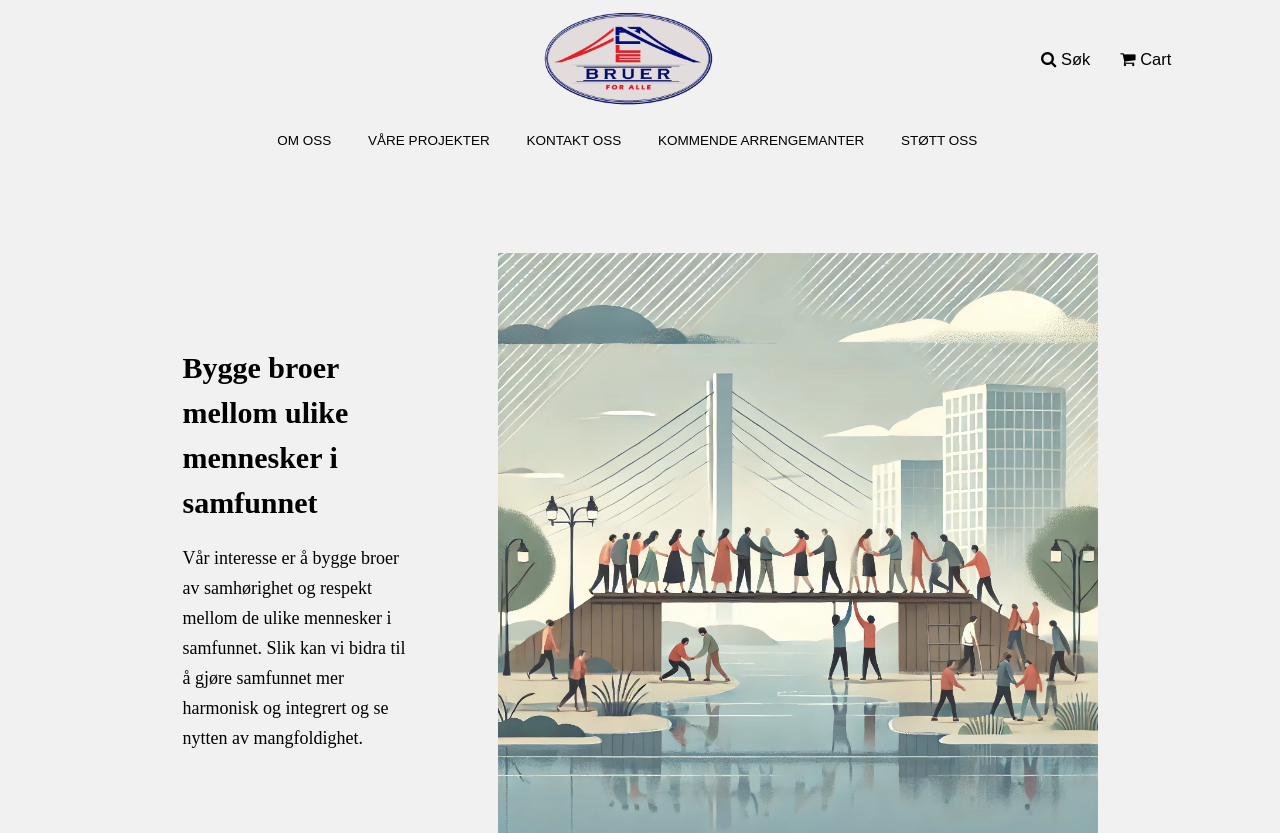
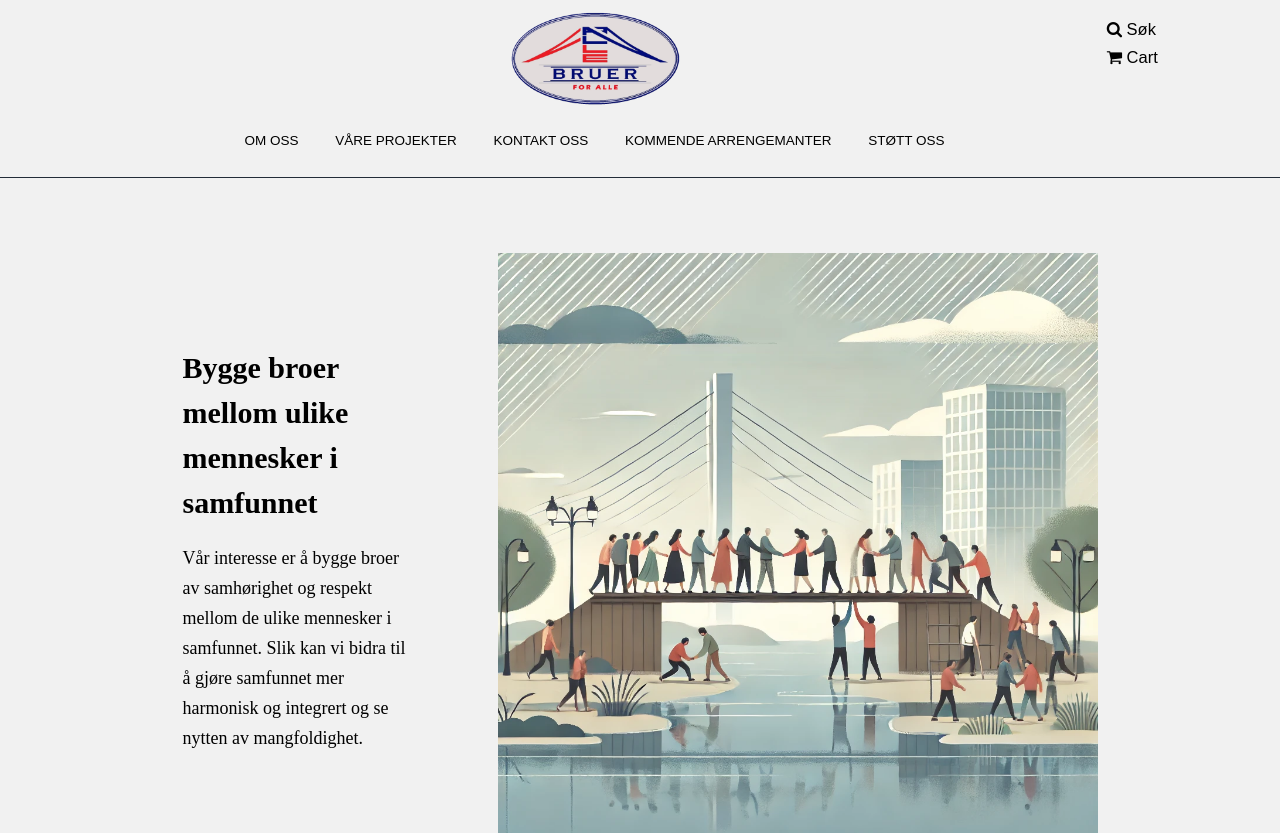
Before and after one commit to eyad207/bruer, a plain HTML site: page om_oss/om_oss.html in a window 1280 px wide. Shown: the top 833 px of the page. Drawn offline with nearby package versions, Linux system fonts and the light colour scheme.

Commit message:
fixed css

```diff
--- a/styles/style.css
+++ b/styles/style.css
@@ -45,6 +45,7 @@ header {
   top: 0;
   background-color: #f1f1f1;
   margin-bottom: 3.5rem;
+  border-bottom: solid 0.02rem #222c38;
 }
 header>nav {
   display: flex;
@@ -70,44 +71,6 @@ header>div a {
   font-size: 1.1rem;
 }
 
-.left-section,
-.right-section {
-  margin-top: 2rem;
-}
-
-.left-section ul,
-.right-section ul {
-  display: flex;
-  flex-direction: row;
-  justify-content: space-between;
-  gap: 2rem;
-  padding: 0;
-}
-
-.left-section {
-  width: 10rem;
-}
-
-.left-section li:hover {
-  cursor: pointer;
-}
-
-.left-section li:after {
-  content: '';
-  width: 0px;
-  height: 2px;
-  display: block;
-  background: black;
-  transition: 300ms;
-}
-
-.left-section li:hover:after {
-  width: 100%;
-}
-
-.right-section {
-  margin-right: 3rem;
-}
 
 .bruer-logo {
   height: 7rem;
```
